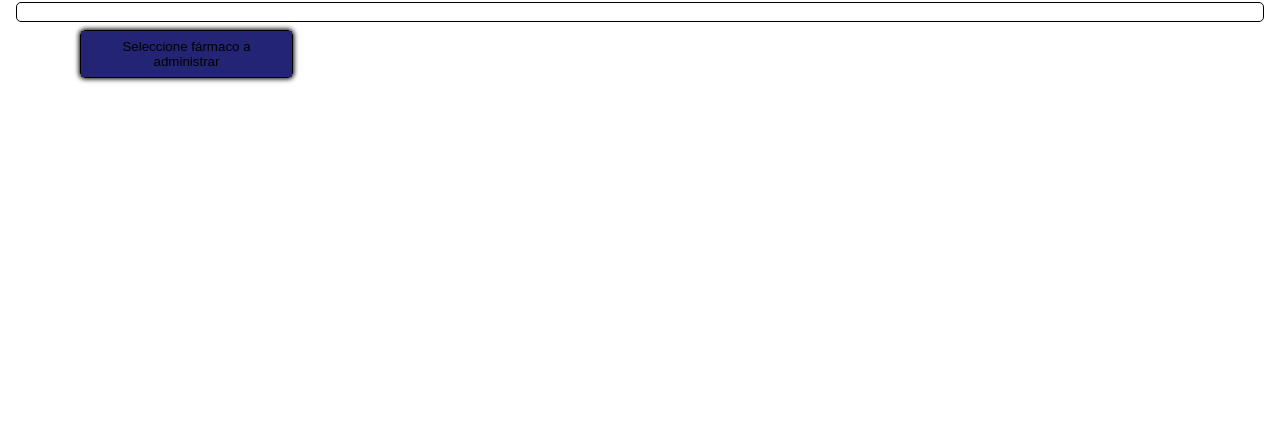
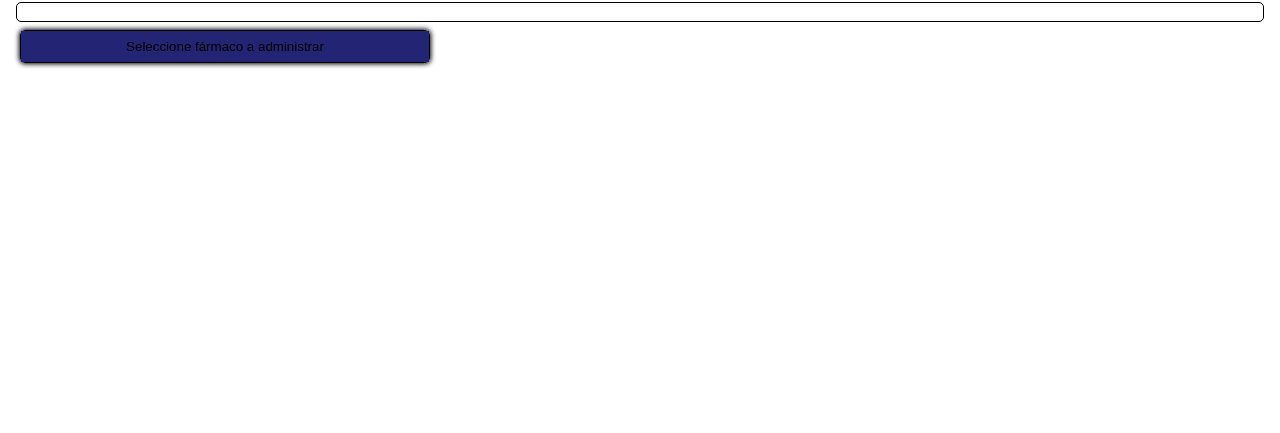
Before and after one commit to luis916/Tienda, a plain HTML site: page pag2.html in a window 1280 px wide. Shown: the part 367-800 px from the top of the page. Drawn offline with Linux system fonts and the light colour scheme.

Commit message:
Update pag2.css

```diff
--- a/pag2.css
+++ b/pag2.css
@@ -48,19 +48,22 @@ p{font-size: 2vmax;margin: 1vh 0 0 0;}
 button{display: block;width: 100%;}
 
 .dropdown{
-    margin-left: 10vh;
-    margin-right: 10vh;
+
     border: 1px solid;
-    width: 211px;
+    width: 51vh;
     border-radius: 5px;
     box-shadow:0 0 5px 1px;
     position:relative;
     top: -1vh;
+    margin-left: 2.5vh;
+    margin-right: 2.5vh;
 }
 .dropdown-btn{
     padding: 1vh;
     background-color: rgb(36, 36, 116);
     border: none;position:relative;
+
+
 }
 .dropdown-content button{
     border: none;
@@ -68,4 +71,5 @@ button{display: block;width: 100%;}
     font-size: 2vh;
     background-color: white;
     box-sizing: border-box;
+    text-align: left;
 }
```
